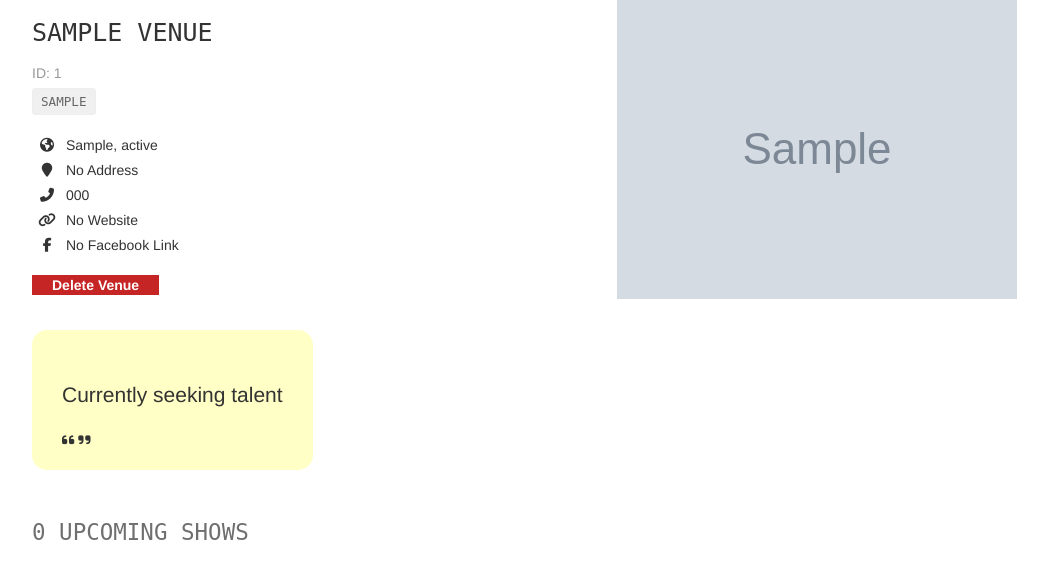
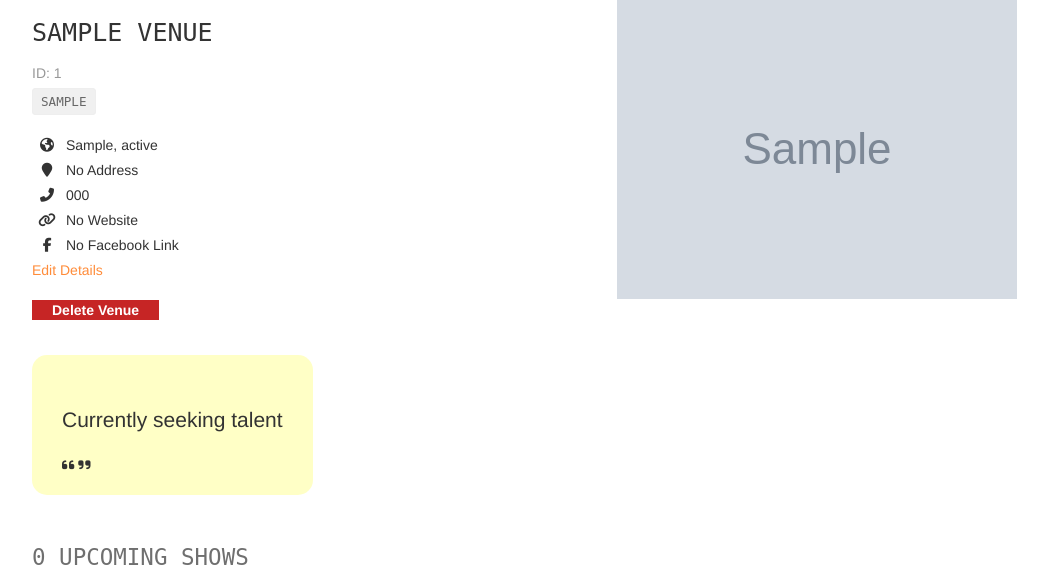
Before and after one commit to ProcureEminenceMB/Udacity-Project-Artist-Booking-Site, a Flask app: page /venues/1 in a window 1280 px wide. Shown: the part 81-650 px from the top of the page, without its empty margins (38-1086 px from the left). Run offline with Flask 2, Linux system fonts and the light colour scheme; tables that the repository leaves empty hold one stand-in row (values such as "Sample post"); grey boxes marked "Sample" are stand-in pictures; some libraries are stand-ins or nearby versions.

Commit message:
feat: Add "Edit Details" feature to artist & venue pages

```diff
--- a/templates/pages/show_venue.html
+++ b/templates/pages/show_venue.html
@@ -28,6 +28,9 @@
 		</p>
 		<p>
 			<i class="fab fa-facebook-f"></i> {% if venue.facebook_link %}<a href="{{ venue.facebook_link }}" target="_blank">{{ venue.facebook_link }}</a>{% else %}No Facebook Link{% endif %}
+		</p>
+		<p>
+			<a href="/venues/{{ venue.id }}/edit" target="_self">Edit Details</a>
 		</p>
 		<p>
 			<button class="delete-btn" onclick="deleteVenue({{ venue.id }})">Delete Venue</button>
```
Also changed, not shown: templates/pages/show_artist.html (+6 -3 lines).
